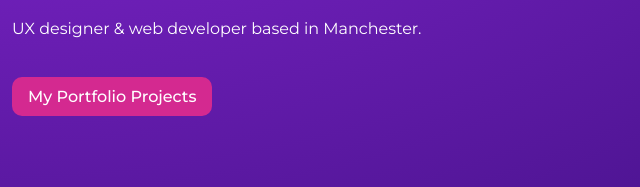
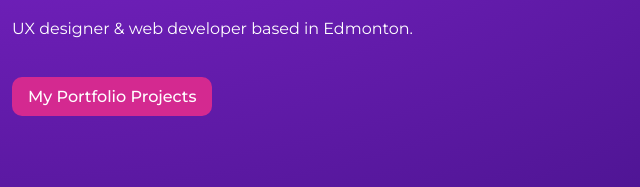
Before and after one commit to liam34/portfolio-page, a Gatsby site: page / in a window 1280 px wide. Shown: the part 413-600 px from the top of the page, 28-668 px from the left. Built offline with nearby package versions, Linux system fonts and the light colour scheme; Gatsby itself is replaced by a stand-in of ours.

Commit message:
apply changes

```diff
--- a/src/pages/index.js
+++ b/src/pages/index.js
@@ -13,7 +13,7 @@ export default function Home({ data }) {
         <div>
           <h2>Liam Design</h2>
           <h3>Develop & Deploy</h3>
-          <p>UX designer & web developer based in Manchester.</p>
+          <p>UX designer & web developer based in Edmonton.</p>
           <Link className={styles.btn} to="/projects">My Portfolio Projects</Link>
         </div>
         <Img fluid={data.file.childImageSharp.fluid}/>
```
